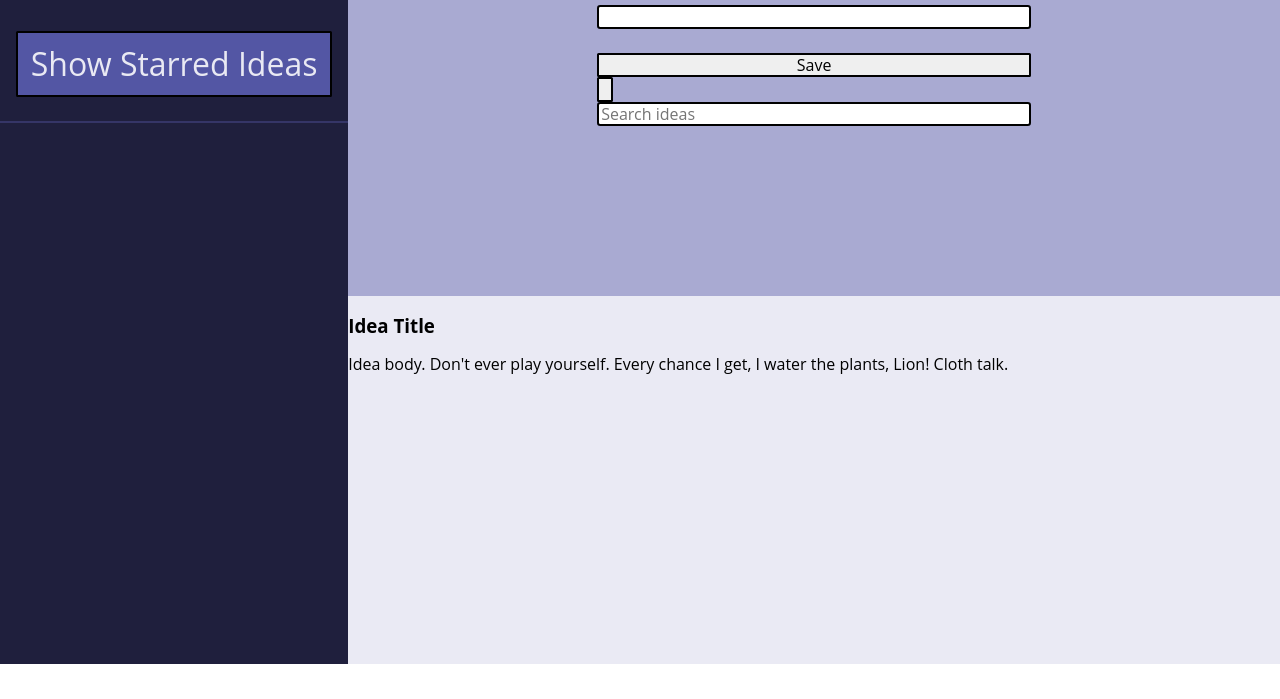
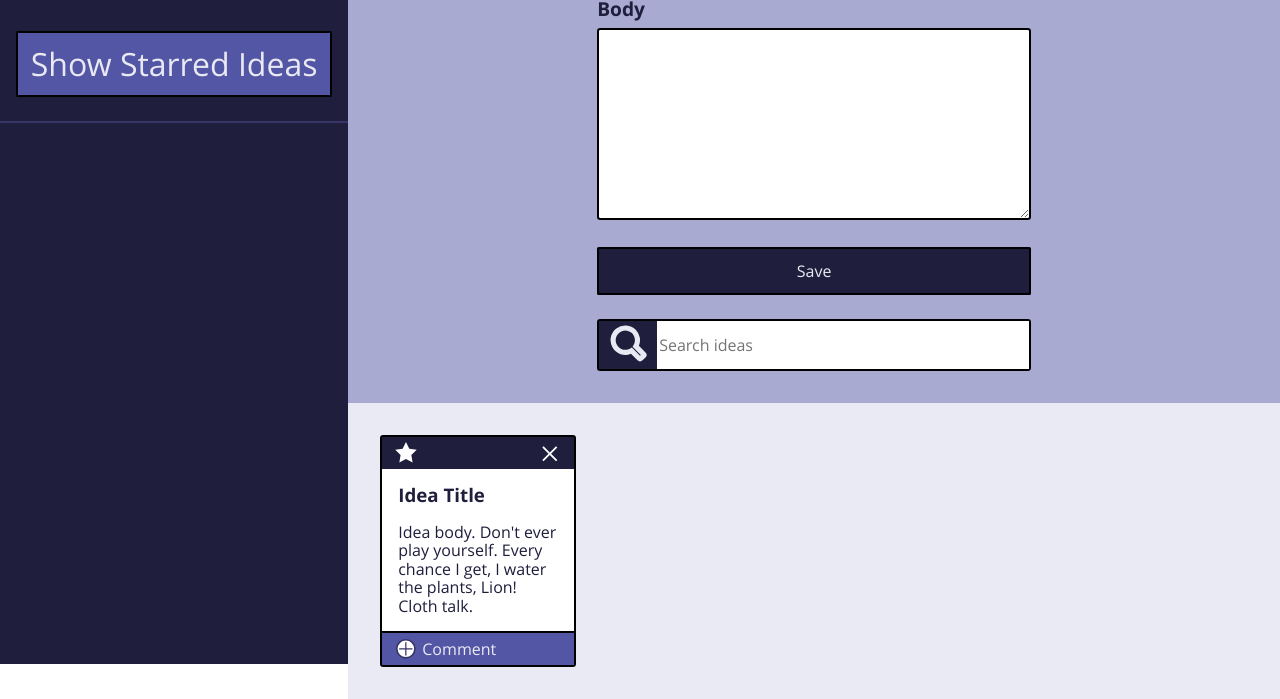
Before and after one commit to taphill/ideabox, a plain HTML site: page index.html in a window 1280 px wide. Shown: the part 136-835 px from the top of the page. Before the commit the page ends 800 px from the top, so only its background shows below. Drawn offline with Linux system fonts and the light colour scheme.

Commit message:
Complete Iteration 0

```diff
--- a/css/styles.css
+++ b/css/styles.css
@@ -28,6 +28,15 @@ label {
 }
 
 input {
+  box-sizing: border-box;
+  margin-bottom: 1.5rem;
+  border: 2px solid black;
+  border-radius: 0.2rem;
+  width: 100%;
+  height: 3rem;
+}
+
+textarea {
   box-sizing: border-box;
   margin-bottom: 1.5rem;
   border: 2px solid black;
@@ -87,13 +96,14 @@ input {
   flex: 1;
   flex-direction: column;
   align-items: center;
-  box-sizing: border-box;
   background-color: #a9aad2;
   padding: 2rem;
 }
 
 .card-container {
+  display: flex;
   flex: 1;
+  flex-wrap: wrap;
   background-color: #eaeaf4;
 }
 
@@ -102,15 +112,99 @@ input {
 
 .form {
   width: 50%;
+  /* border: 4px solid red; */
 }
 
 .form > button {
   width: 100%;
+  height: 3rem;
+  margin-bottom: 1.5rem;
+  color: #eaeaf4;
+  background-color: #1f1f3d;
 }
 
 
 /* || SEARCH BAR */
 
 .search-bar {
-  display: inline;
+  display: flex;
+  height: 3rem;
+  border: 2px solid black;
+  border-radius: 0.2rem;
 }
+
+.search-bar > button {
+  flex: 1;
+  border: initial;
+  border-radius: initial;
+  background-color: #1f1f3d;
+}
+
+.search-bar > input {
+  flex: 8;
+  height: 100%;
+  border: initial;
+  border-radius: initial;
+}
+
+.search-image {
+  height: 80%;
+  width: 80%;
+}
+
+
+/* || CARDS */
+
+.idea-card {
+  display: flex;
+  flex-direction: column;
+  max-width: 12rem;
+  height: fit-content;
+  margin: 2rem;
+  border: 2px solid black;
+  border-radius: 0.2rem;
+}
+
+.idea-card > header {
+  display: flex;
+  justify-content: space-between;
+  width: 100%;
+  height: 2rem;
+  background-color: #1f1f3d;
+}
+
+.idea-card > header > img {
+  width: 25%;
+}
+
+.idea-card > div {
+  background-color: #ffffff;
+}
+
+.idea-card > div > * {
+  margin: 1rem;
+  color: #1f1f3d;
+}
+
+.idea-card > footer {
+  display: flex;
+  align-items: center;
+  width: 100%;
+  height: 2rem;
+  background-color: #5356a4;
+  border-top: 2px solid black;
+}
+
+.idea-card > footer > * {
+  width: 25%;
+}
+
+.idea-card > footer > img {
+  width: 2rem;
+  height: auto;
+  padding-left: 0.5rem;
+}
+
+.idea-card > footer > p {
+  color: #eaeaf4;
+}
--- a/index.html
+++ b/index.html
@@ -28,7 +28,8 @@
         </div>
         <div class="form">
           <label for="body">Body</label>
-          <input type="text" id="body" body="body">
+          <!-- <input type="text" id="body" body="body"> -->
+          <textarea name="body" id="" cols="30" rows="10"></textarea>
         </div>
         <div class="form">
           <button class="save-form-button" type="submit">Save</button>
@@ -44,12 +45,18 @@
       </form>
       <div class="card-container">
         <div class="idea-card" id="card-one">
-          <header class="idea-card-header"></header>
+          <header class="idea-card-header">
+            <img src="assets/star.svg" alt="">
+            <img src="assets/delete.svg" alt="">
+          </header>
           <div class="idea-card-body">
             <h3>Idea Title</h3>
             <p>Idea body. Don't ever play yourself. Every chance I get, I water the plants, Lion! Cloth talk.</p>
           </div>
-          <footer class="idea-card-footer"></footer>
+          <footer class="idea-card-footer">
+            <img src="assets/comment.svg" alt="">
+            <p>Comment</p>
+          </footer>
         </div>
       </div>
     </section>
```
